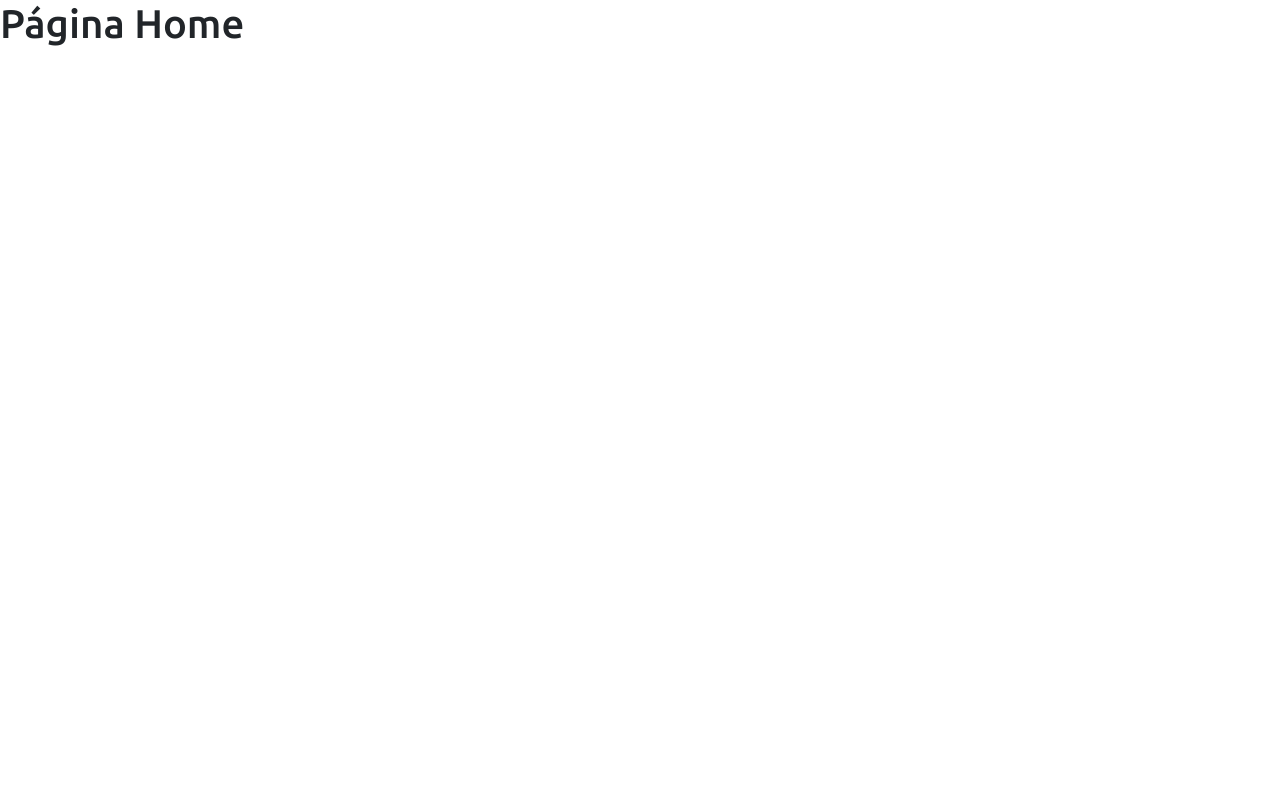
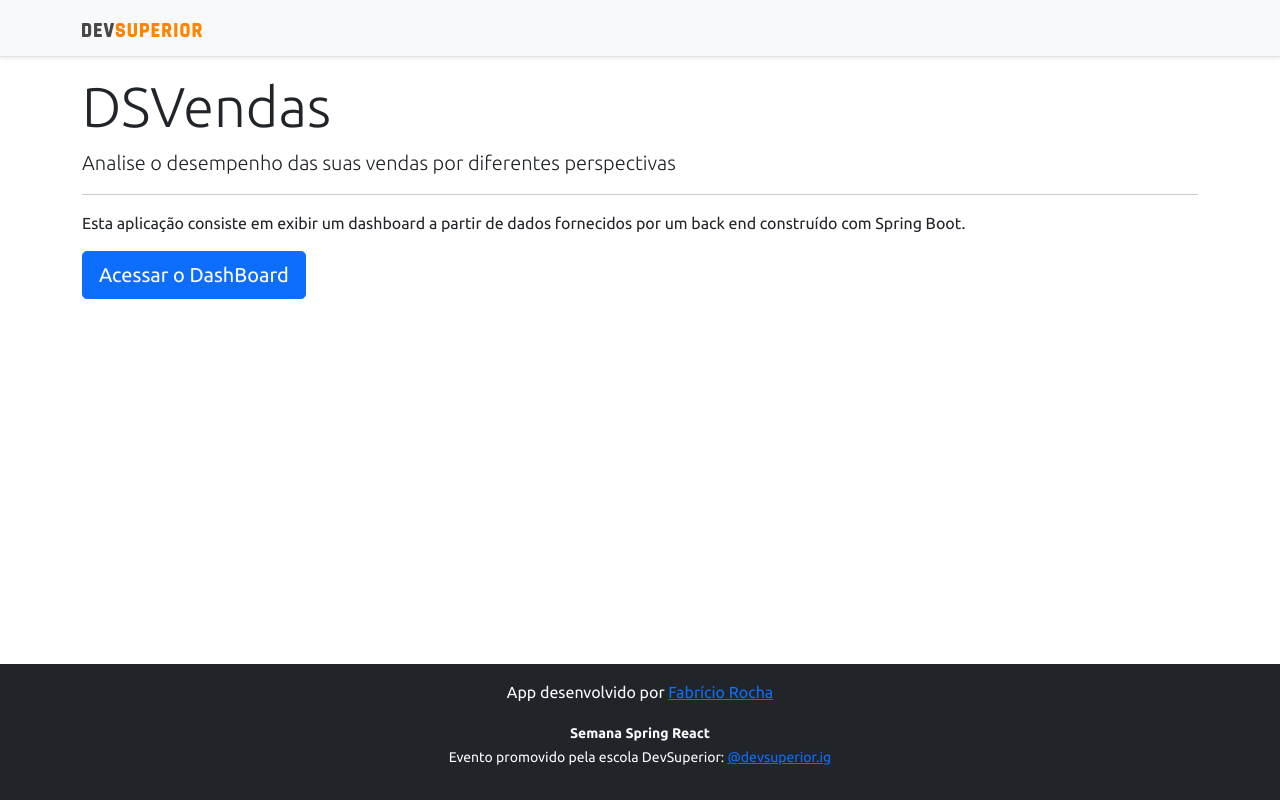
Before and after one commit to Fabriciormartins85/projeto-sds3, a React (Create React App) app in the folder frontend/: page / in a window 1280 px wide. Built offline with nearby package versions, Linux system fonts and the light colour scheme.

Commit message:
Home, navigation

```diff
--- a/frontend/src/components/NavBar/index.tsx
+++ b/frontend/src/components/NavBar/index.tsx
@@ -1,13 +1,16 @@
-import ImgDsDark from "assets/img/ds-dark.svg"
+import ImgDsDark from "assets/img/ds-dark.svg";
+import { Link } from "react-router-dom";
 const NavBar = () => {
   return (
     <div className="d-flex flex-column flex-md-row align-items-center p-3 px-md-4 mb-3 bg-light border-bottom shadow-sm">
-    <div className="container">
-      <nav className="my-2 my-md-0 mr-md-3">
-        <img src={ImgDsDark} alt="DevSuperior" width="120" />
-      </nav>
+      <div className="container">
+        <nav className="my-2 my-md-0 mr-md-3">
+          <Link to="/" >
+            <img src={ImgDsDark} alt="DevSuperior" width="120" />
+          </Link>
+        </nav>
+      </div>
     </div>
-  </div>
   );
 }
 
--- a/frontend/src/pages/Home/index.tsx
+++ b/frontend/src/pages/Home/index.tsx
@@ -1,8 +1,24 @@
+import Footer from "components/Footer";
+import NavBar from "components/NavBar";
+import { Link } from "react-router-dom";
+
 const Home = () => {
     return (
-        <div>
-            <h1>Página Home</h1>
-        </div>
+        <>
+            <NavBar />
+            <div className="container">
+                <div className="jumbotron">
+                    <h1 className="display-4">DSVendas</h1>
+                    <p className="lead">Analise o desempenho das suas vendas por diferentes perspectivas</p>
+                    <hr />
+                    <p>Esta aplicação consiste em exibir um dashboard a partir de dados fornecidos por um back end construído com Spring Boot.</p>
+                    <Link className="btn btn-primary btn-lg" to="/dashboard">
+                        Acessar o DashBoard
+                    </Link>
+                </div>
+            </div>
+            <Footer />
+        </>
     );
 }
 
```
